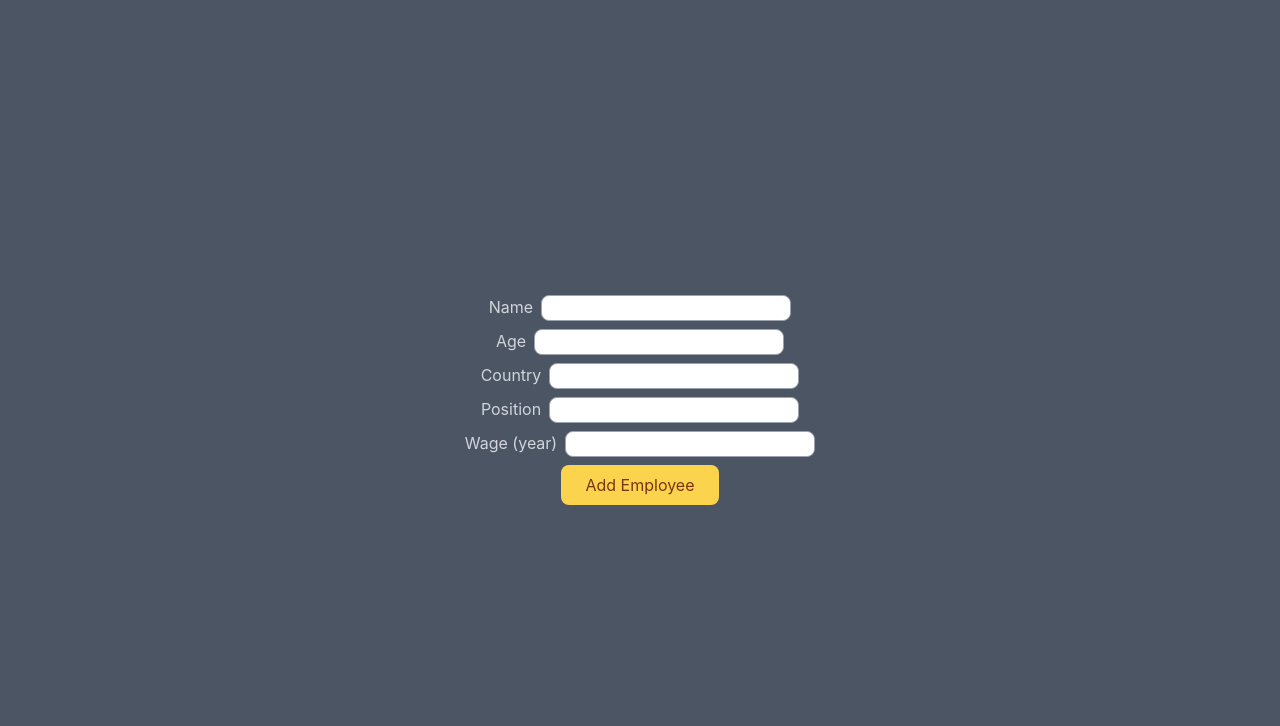
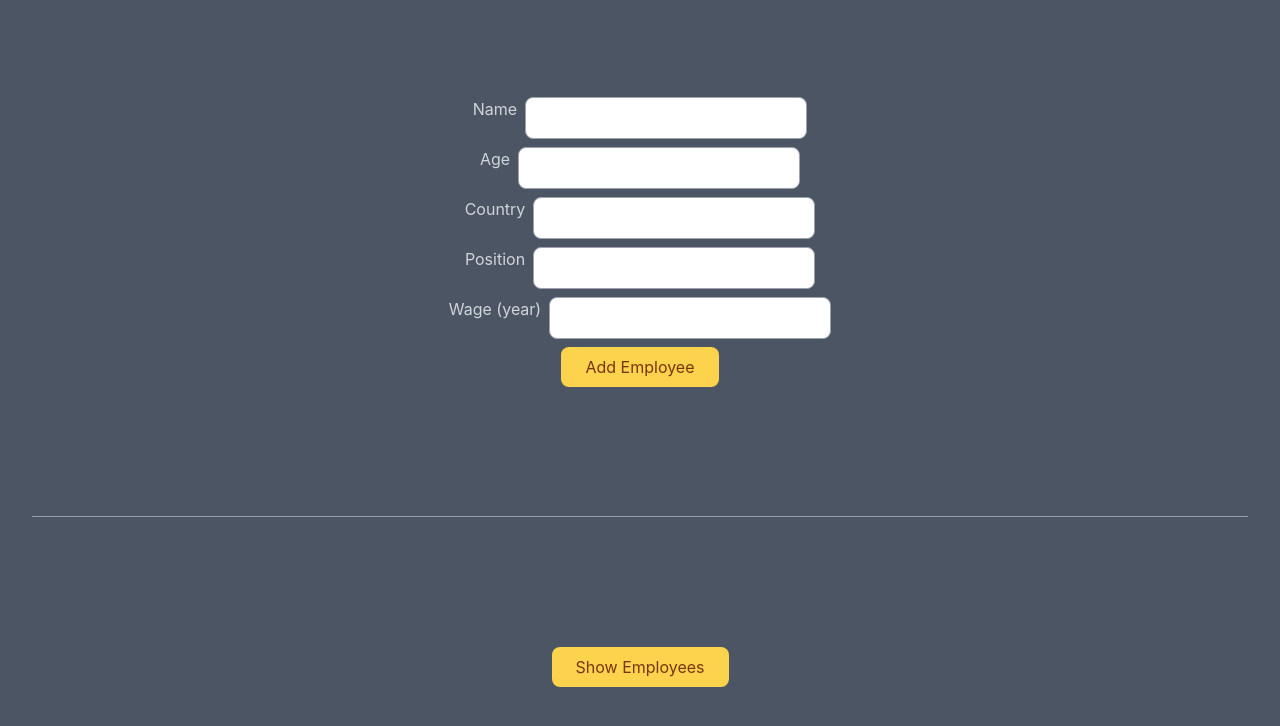
Before and after one commit to ygg-m/crud-react-mysql-node, a React (Create React App) app in the folder client/: page / in a window 1280 px wide. Shown: the top 726 px of the page. Built offline with nearby package versions, Linux system fonts and the light colour scheme.

Commit message:
feat: basic CRUD with mySQL working

```diff
--- a/client/src/App.jsx
+++ b/client/src/App.jsx
@@ -7,6 +7,8 @@ function App() {
   const [country, setCountry] = useState("");
   const [position, setPosition] = useState("");
   const [wage, setWage] = useState("");
+
+  const [employeeList, setEmployeeList] = useState([]);
 
   const addEmployee = () => {
     axios
@@ -20,14 +22,26 @@ function App() {
       .then(() => console.log("success"));
   };
 
+  const getEmployees = () => {
+    axios
+      .get("http://localhost:3001/employees")
+      .then((res) => setEmployeeList(res.data));
+  };
+
+  const deleteEmployee = (id) => {
+    axios
+      .delete(`http://localhost:3001/delete/${id}`)
+      .then(() => getEmployees());
+  };
+
   return (
-    <div className="grid place-items-center w-screen h-screen bg-gray-600 text-gray-300">
+    <div className="grid place-items-center w-screen min-h-[100vh] p-8 bg-gray-600 text-gray-300">
       <div className="grid gap-2 place-items-center">
         <div className="flex gap-2">
           <label>Name</label>
           <input
             type="text"
-            className="border border-gray-400 rounded-lg"
+            className="border border-gray-400 rounded-lg text-gray-600 p-2 px-4"
             onChange={(e) => setName(e.target.value)}
           />
         </div>
@@ -36,7 +50,7 @@ function App() {
           <label>Age</label>
           <input
             type="number"
-            className="border border-gray-400 rounded-lg"
+            className="border border-gray-400 rounded-lg text-gray-600 p-2 px-4"
             onChange={(e) => setAge(e.target.value)}
           />
         </div>
@@ -45,7 +59,7 @@ function App() {
           <label>Country</label>
           <input
             type="text"
-            className="border border-gray-400 rounded-lg"
+            className="border border-gray-400 rounded-lg text-gray-600 p-2 px-4"
             onChange={(e) => setCountry(e.target.value)}
           />
         </div>
@@ -54,7 +68,7 @@ function App() {
           <label>Position</label>
           <input
             type="text"
-            className="border border-gray-400 rounded-lg"
+            className="border border-gray-400 rounded-lg text-gray-600 p-2 px-4"
             onChange={(e) => setPosition(e.target.value)}
           />
         </div>
@@ -63,7 +77,7 @@ function App() {
           <label>Wage (year)</label>
           <input
             type="text"
-            className="border border-gray-400 rounded-lg"
+            className="border border-gray-400 rounded-lg text-gray-600 p-2 px-4"
             onChange={(e) => setWage(e.target.value)}
           />
         </div>
@@ -75,6 +89,38 @@ function App() {
           Add Employee
         </button>
       </div>
+
+      <div className="h-[1px] w-full bg-gray-400" />
+
+      <div className="grid gap-4">
+        <button
+          className="bg-amber-300 text-amber-900 hover:bg-amber-400 w-fit p-2 px-6 rounded-lg duration-100"
+          onClick={() => getEmployees()}
+        >
+          Show Employees
+        </button>
+
+        <div className="flex flex-wrap gap-2">
+          {employeeList.map((employee) => {
+            return (
+              <div className="grid p-2 bg-gray-500 rounded-lg">
+                <button
+                  className="bg-red-300 text-red-900 hover:bg-red-400 w-fit p-1 px-2 rounded-lg duration-100"
+                  onClick={() => deleteEmployee(employee.id)}
+                >
+                  Delete
+                </button>
+                <div>ID: {employee.id}</div>
+                <div>Name: {employee.name}</div>
+                <div>Age: {employee.age}</div>
+                <div>Country: {employee.country}</div>
+                <div>Position: {employee.position}</div>
+                <div>Wage: {employee.wage}</div>
+              </div>
+            );
+          })}
+        </div>
+      </div>
     </div>
   );
 }
```
Also changed, not shown: 1 other file (tests, documents, lock files or other folders).
